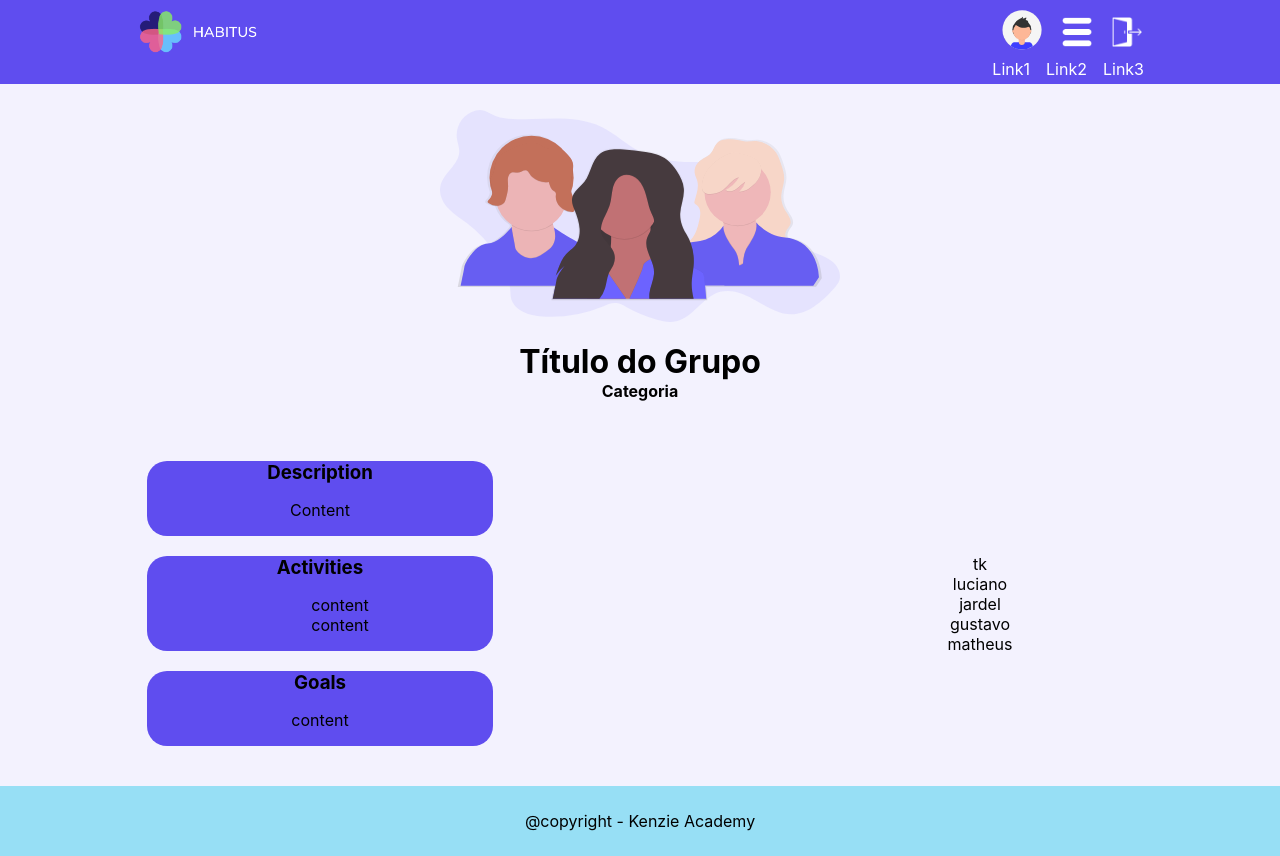
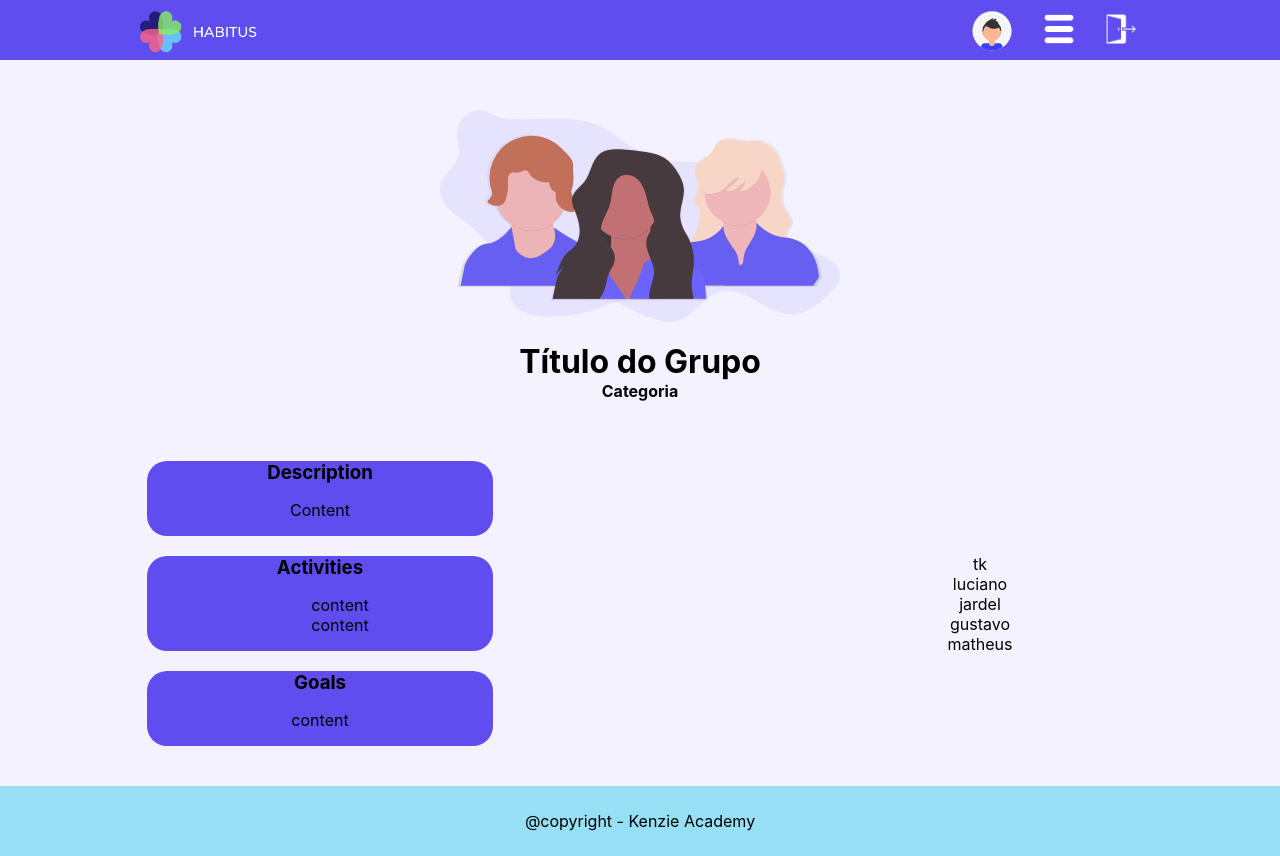
Before and after one commit to lucianofeder/health_manager, a React (Create React App) app: page /Group/1 in a window 1280 px wide. Built offline with nearby package versions, Linux system fonts and the light colour scheme; what styled-react-modal would draw is missing.

Commit message:
feat(header):add buttons logout, menu, user and their functions.fix the position menu Itens and add hover effect onto all elements handlers

```diff
--- a/src/components/Header/index.jsx
+++ b/src/components/Header/index.jsx
@@ -5,38 +5,76 @@ import Avatar from "../../images/Undraw/user.svg";
 import Logo from "../../images/Logo/logo4.png";
 import Logout from "../../images/Icons/checkout.png";
 import Menu from "../../images/Icons/menuDrop.png";
+import { useSelector } from "react-redux";
+import { signInThunk } from "../../store/modules/users/thunk";
+import { useDispatch } from "react-redux";
+import { useHistory } from "react-router-dom";
 
 const HeaderComponent = () => {
-  const [open, SetOpen] = useState(true);
+  const [open, SetOpen] = useState(false);
+  const [onMenu, SetonMenu] = useState(false);
+
+  const { user_id } = useSelector((state) => state.users);
+  const history = useHistory();
+  const dispatch = useDispatch();
+
+  const handleLogout = () => {
+    localStorage.clear();
+    dispatch(signInThunk("", ""));
+    history.push(`/Login`);
+  };
+  const handleOnBlurMenu = () => {
+    !onMenu && SetOpen(false);
+  };
 
   return (
     <HeaderContainer>
       <div className="containerUser">
-        <img src={Logo} alt="Logo Tipo" />
+        <img id="logo" src={Logo} alt="Logo Tipo" />
+
+        <div id="containerLinks">
           <div className="user">
-          <Link to="/HomeUser">
+            <button onClick={() => history.push(`/HomeUser/${user_id}`)}>
               <img src={Avatar} alt="Avatar" />
-          </Link>
-          <img
-            src={Menu}
-            alt="Menu"
-            className="menor"
-            onClick={() => SetOpen(!open)}
-          />
+            </button>
+            <button onClick={() => SetOpen(!open)} onBlur={handleOnBlurMenu}>
+              <img src={Menu} alt="Menu" className="menor" />
+            </button>
+            <button onClick={handleLogout} id="logout">
               <img src={Logout} alt="Logout" className="menor" />
-        </div>
+            </button>
           </div>
           {open && (
-        <div className="nav">
+            <div
+              onMouseEnter={() => SetonMenu(true)}
+              onMouseLeave={() => SetonMenu(false)}
+              className="nav"
+            >
               <nav>
                 <ul>
-              <li>Link1</li>
-              <li>Link2</li>
-              <li>Link3</li>
+                  <li>
+                    <Link to={"/AllGroups"}>
+                      <p>All Groups</p>
+                    </Link>
+                  </li>
+
+                  <li>
+                    <Link to={"/AllUsers"}>
+                      <p>All Users</p>
+                    </Link>
+                  </li>
+                  <li>
+                    {" "}
+                    <Link to={"/AllUsers"}>
+                      <p>dont get</p>
+                    </Link>
+                  </li>
                 </ul>
               </nav>
             </div>
           )}
+        </div>
+      </div>
     </HeaderContainer>
   );
 };
--- a/src/components/Header/style.js
+++ b/src/components/Header/style.js
@@ -16,6 +16,21 @@ export const HeaderContainer = styled.header`
     display: flex;
     justify-content: space-between;
   }
+  button {
+    background-color: #0000;
+    height: 100%;
+    border: none;
+    outline: none;
+    cursor: pointer;
+    &:hover {
+      background-color: #0008;
+    }
+  }
+  a {
+    cursor: pointer;
+    color: white;
+    text-decoration: none;
+  }
 
   img {
     width: 120px;
@@ -24,6 +39,8 @@ export const HeaderContainer = styled.header`
 
   .user {
     display: flex;
+    height: 60px;
+
     align-items: center;
 
     img {
@@ -35,34 +52,48 @@ export const HeaderContainer = styled.header`
       height: 30px;
     }
   }
+  #logo {
+    width: 120px;
+    height: 43.5px;
+  }
 
   .nav {
     width: 100%;
-    height: 50px;
+
     background-color: ${Colors.BasePurple};
     transition: 0.4;
-    margin: -10px 0 0 0;
+    /* margin: -10px 0 0 0; */
 
     nav {
-      width: 90%;
-      margin: 0px auto;
+      margin: 0;
+      width: 100%;
+    }
+    p {
+      margin: 0;
+      padding: 5px 10px;
     }
 
     ul {
-      float: right;
+      display: flex;
+      flex-direction: column;
       list-style: none;
       margin: 0;
-      display: flex;
+      justify-content: start;
+      padding: 0;
       li {
-        margin: 5px 8px;
+        text-align: left;
+        margin: 0;
         color: ${Colors.TextColorWhite};
+        &:hover {
+          background-color: #0008;
+        }
       }
     }
   }
 
   @media (min-width: 600px) {
     .containerUser,
-    .nav nav {
+    .nav {
       width: 80%;
       max-width: 1700px;
       margin: 0 auto;
```
Lines whose indentation alone changed are shown as unchanged.
